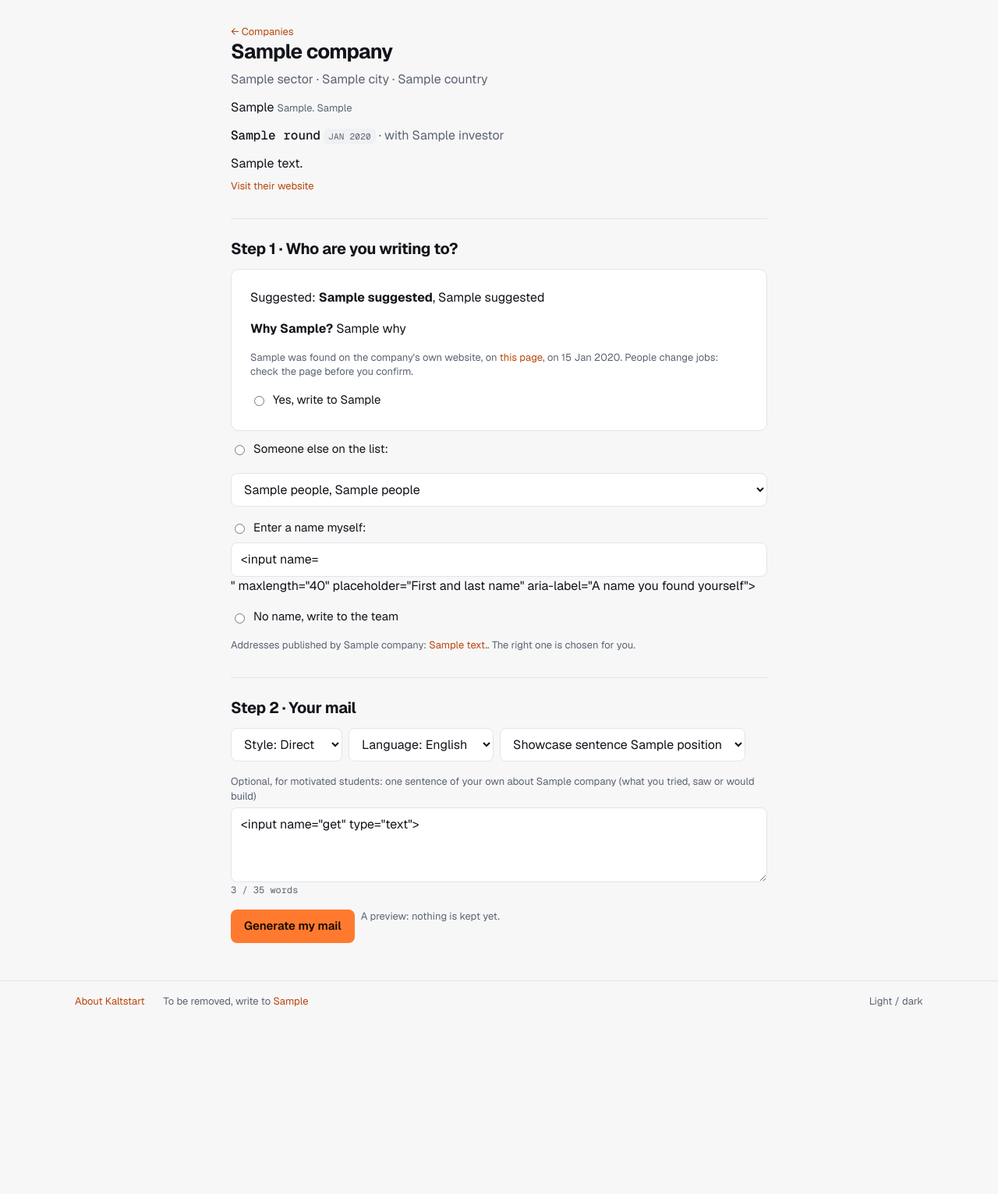
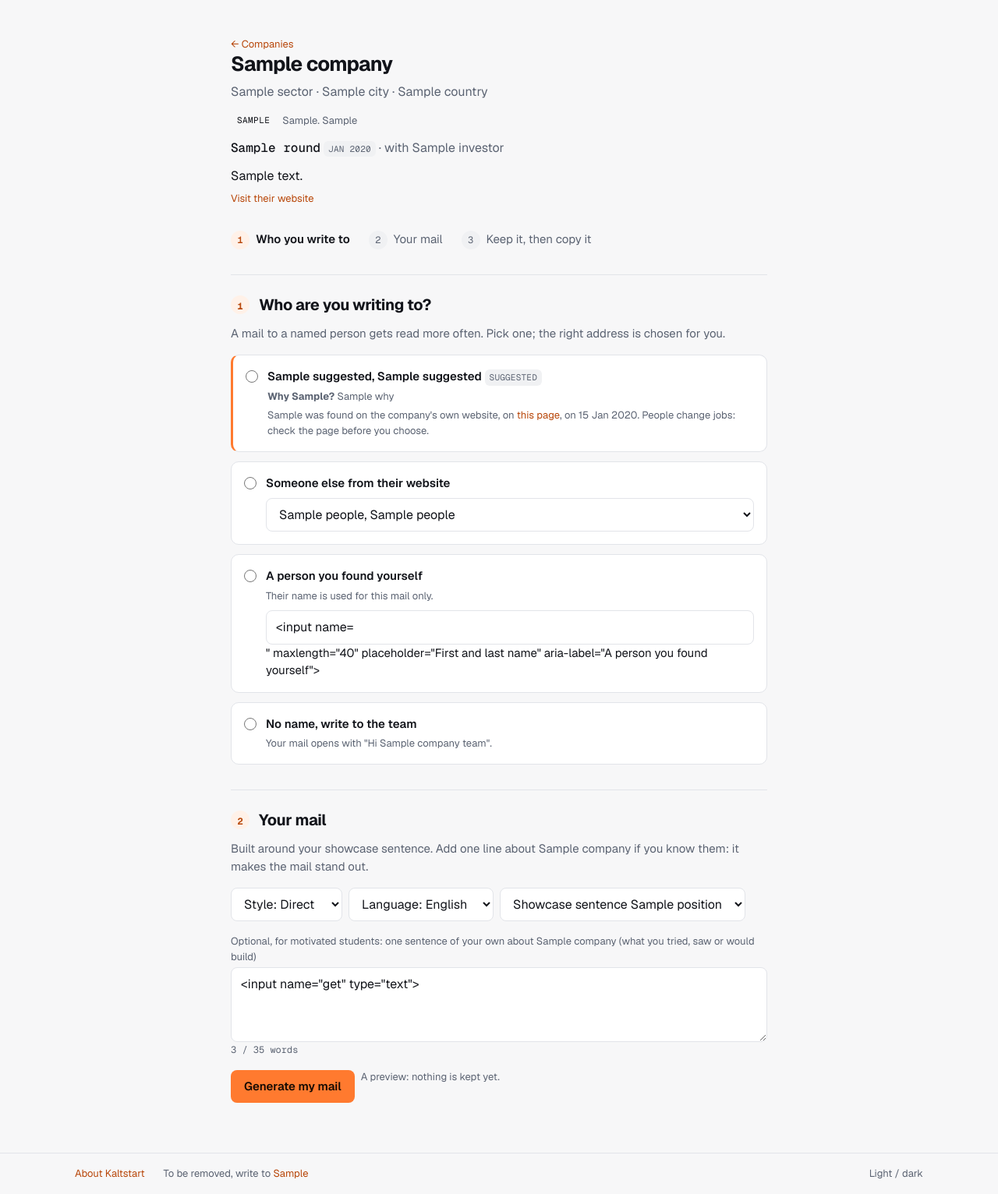
Before and after one commit to camilmechta/kaltstart, a Python web app: template src/kaltstart/api/templates/company.html in a window 1280 px wide. Shown: the part 48-1580 px from the top of the page at 78% size. Before the commit the page ends 1340 px from the top, so only its background shows below. Run offline with Jinja, Linux system fonts and the light colour scheme; the template is opened without the code that fills it: most values are stand-ins (such as "Sample title", 1, 10 or a date in 2020); form fields are guessed from the names that the template uses.

Commit message:
feat: livelier design with a second colour, clearer steps and choice cards

```diff
--- a/src/kaltstart/api/static/app.css
+++ b/src/kaltstart/api/static/app.css
@@ -11,6 +11,7 @@
   --bg: #0B0D12; --surface: #12151C; --surface-2: #1A1E27; --border: #252A35;
   --border-strong: #353B48; --text: #ECEEF3; --muted: #98A1B0; --faint: #6E7685;
   --primary: #FF7A2F; --on-primary: #140A03; --primary-dim: #7A4220; --link: #FF8A45;
+  --primary-soft: #33231F; --accent: #7CC4FF; --accent-soft: #212E3C;
   --success: #3DD68C; --warning: #F5B83D; --error: #FF6B6B;
   --shadow-menu: none;
 
@@ -32,6 +33,7 @@
     --bg: #F7F7F8; --surface: #FFFFFF; --surface-2: #F0F1F3; --border: #E2E4E9;
     --border-strong: #C9CDD5; --text: #12141A; --muted: #5B6372; --faint: #9AA1AD;
     --primary-dim: #FFD9C2; --link: #B8470A;
+    --primary-soft: #FFF1E8; --accent: #1D6FB8; --accent-soft: #EAF4FD;
     --success: #11804F; --warning: #9A6400; --error: #C72C2C;
     --shadow-menu: 0 8px 24px rgba(18, 20, 26, 0.12);
     color-scheme: light;
@@ -41,6 +43,7 @@
   --bg: #F7F7F8; --surface: #FFFFFF; --surface-2: #F0F1F3; --border: #E2E4E9;
   --border-strong: #C9CDD5; --text: #12141A; --muted: #5B6372; --faint: #9AA1AD;
   --primary-dim: #FFD9C2; --link: #B8470A;
+  --primary-soft: #FFF1E8; --accent: #1D6FB8; --accent-soft: #EAF4FD;
   --success: #11804F; --warning: #9A6400; --error: #C72C2C;
   --shadow-menu: 0 8px 24px rgba(18, 20, 26, 0.12);
   color-scheme: light;
@@ -58,7 +61,7 @@ a:hover { text-decoration: underline; }
 h1, h2, h3 { margin: 0; font-weight: 700; letter-spacing: -0.02em; }
 p { margin: 0; }
 .container { width: 100%; max-width: var(--content); margin: 0 auto;
-  padding: var(--space-6) var(--space-4) var(--space-7); }
+  padding: var(--space-7) var(--space-4) var(--space-8); }
 .narrow { max-width: 440px; }
 .column { max-width: var(--column); }
 .stack > * + * { margin-top: var(--space-4); }
@@ -146,8 +149,8 @@ fieldset { border: 0; padding: 0; margin: 0; }
 .filters input[type="search"] { flex: 1 1 220px; margin: 0; }
 .filters select { width: auto; margin: 0; }
 .rows { list-style: none; margin: 0; padding: 0; }
-.row { display: grid; grid-template-columns: 1.6fr 1.3fr 1fr 1fr; gap: var(--space-3);
-  align-items: center; padding: var(--space-3) 14px; margin-bottom: 6px;
+.row { display: grid; grid-template-columns: 1.6fr 1.3fr 1fr 1fr; gap: var(--space-4);
+  align-items: center; padding: var(--space-4) 18px; margin-bottom: var(--space-2);
   background: var(--surface); border: 1px solid var(--border); border-radius: var(--radius-lg);
   color: var(--text); transition: border-color 120ms, background-color 120ms; }
 a.row:hover { text-decoration: none; border-color: var(--border-strong); background: var(--surface-2); }
@@ -182,3 +185,46 @@ a.row:hover { text-decoration: none; border-color: var(--border-strong); backgro
 .status-positive_reply, .status-human_reply { color: var(--success); }
 
 @media (prefers-reduced-motion: reduce) { * { transition: none !important; } }
+
+/* --- livelier: second colour, sizes, kicker, steps, choice cards ------- */
+.kicker { font-family: var(--font-mono); font-size: var(--text-xs); text-transform: uppercase;
+  letter-spacing: 0.08em; color: var(--accent); margin-bottom: var(--space-2); }
+.size { display: inline-block; font-family: var(--font-mono); font-size: 11px; text-transform: uppercase;
+  letter-spacing: 0.04em; border-radius: var(--radius-sm); padding: 2px 7px; margin-right: var(--space-1);
+  border: 1px solid transparent; vertical-align: 1px; }
+.size-small { background: var(--primary-soft); color: var(--link); }
+.size-medium { background: var(--accent-soft); color: var(--accent); }
+.size-large { background: var(--surface-2); color: var(--text); border-color: var(--border-strong); }
+.legend { display: grid; grid-template-columns: repeat(3, 1fr); gap: var(--space-4);
+  margin: 0 0 var(--space-5); font-size: var(--text-sm); line-height: 18px; }
+.legend p { padding: var(--space-3); border: 1px solid var(--border); border-radius: var(--radius-lg); }
+@media (max-width: 720px) { .legend { grid-template-columns: 1fr; } }
+.contact-person { color: var(--accent); }
+.filter-check { margin: 0 var(--space-2); }
+
+.stepper { list-style: none; display: flex; gap: var(--space-5); flex-wrap: wrap; padding: 0;
+  margin: var(--space-6) 0 0; font-size: var(--text-md); color: var(--muted); }
+.stepper li { display: flex; align-items: center; gap: var(--space-2); }
+.step-number { display: inline-grid; place-items: center; width: 24px; height: 24px;
+  border-radius: var(--radius-full); font-family: var(--font-mono); font-size: var(--text-xs);
+  background: var(--surface-2); color: var(--muted); }
+.stepper [aria-current="step"] { color: var(--text); font-weight: 600; }
+.stepper [aria-current="step"] .step-number, .step-title .step-number {
+  background: var(--primary-soft); color: var(--link); }
+.stepper .done .step-number { background: var(--accent-soft); color: var(--accent); }
+.step-title { display: flex; align-items: center; gap: var(--space-3); }
+.step-help { color: var(--muted); font-size: var(--text-md); margin: 0 0 var(--space-4); max-width: 68ch; }
+
+.choices { display: grid; gap: var(--space-3); }
+.option-card { display: block; position: relative; background: var(--surface);
+  border: 1px solid var(--border); border-radius: var(--radius-lg); padding: var(--space-4) var(--space-4)
+  var(--space-4) 44px; color: var(--text); font-size: var(--text-md); cursor: pointer;
+  transition: border-color 120ms, background-color 120ms; }
+.option-card:hover { border-color: var(--border-strong); }
+.option-card input[type="radio"] { position: absolute; left: var(--space-4); top: 19px;
+  accent-color: var(--primary); width: 16px; height: 16px; margin: 0; }
+.option-card:has(input[type="radio"]:checked) { border-color: var(--primary); background: var(--primary-soft); }
+.option-card .option-title { font-weight: 600; }
+.option-card .option-detail { color: var(--muted); font-size: var(--text-sm); line-height: 20px; margin-top: var(--space-1); }
+.option-card select, .option-card input[type="text"] { margin-top: var(--space-2); }
+.suggested-card { border-left: 3px solid var(--primary); }
--- a/src/kaltstart/api/templates/companies.html
+++ b/src/kaltstart/api/templates/companies.html
@@ -1,6 +1,7 @@
 {% extends "base.html" %}
 {% block title %}Companies · Kaltstart{% endblock %}
 {% block content %}
+<p class="kicker">New rounds · Switzerland · Germany · Austria</p>
 <h1 class="title-xl">Who just raised money</h1>
 <p class="muted">{{ total }} {{ "company matches" if total == 1 else "companies match" }} your filters, newest rounds first. Each company takes at most 3 mails a month, so founders are not flooded.</p>
 <form method="get" action="/companies" class="filters" role="search">
@@ -35,7 +36,7 @@
     <div><span class="row-title">{{ c.name }}</span><div class="row-detail"><span class="size size-{{ c.size_category }}">{{ size_info[c.size_category][0] }}</span> {{ c.sector or '' }}</div></div>
     <div><span class="amount">{{ item.round }}</span><div class="row-detail mono">{{ c.round_date.strftime('%b %Y') }}</div></div>
     <div class="row-detail">{{ c.city or '' }}{% if c.city %} · {% endif %}{{ c.country }}</div>
-    <div class="row-detail">{% if item.last_slot %}<span class="last-slot">Last slot</span> · {% endif %}{{ item.contact }}</div>
+    <div class="row-detail">{% if item.last_slot %}<span class="last-slot">Last slot</span> · {% endif %}<span class="{{ 'contact-person' if item.contact == 'Person suggested' else '' }}">{{ item.contact }}</span></div>
   </a></li>
   {% endfor %}
 </ul>
--- a/src/kaltstart/api/templates/company.html
+++ b/src/kaltstart/api/templates/company.html
@@ -17,36 +17,52 @@
 <p class="notice notice-error" role="alert" style="margin-top:24px">{{ error }}{% if error_link %} <a href="{{ error_link }}">{{ 'Open your profile' if error_link == '/profile' else 'Open My mails' }}</a>{% endif %}</p>
 {% endif %}
 
-<form method="post" action="/companies/{{ company.id }}/preview">
+<ol class="stepper" aria-label="Steps">
+  <li class="{{ 'done' if preview else '' }}" {% if not preview %}aria-current="step"{% endif %}><span class="step-number">{{ '✓' if preview else '1' }}</span> Who you write to</li>
+  <li class="{{ 'done' if preview else '' }}"><span class="step-number">{{ '✓' if preview else '2' }}</span> Your mail</li>
+  <li {% if preview %}aria-current="step"{% endif %}><span class="step-number">3</span> Keep it, then copy it</li>
+</ol>
+
+<form method="post" action="/companies/{{ company.id }}/preview#preview">
   <input type="hidden" name="csrf" value="{{ csrf }}">
   <section class="step">
-    <h2 class="step-title">Step 1 · Who are you writing to?</h2>
+    <h2 class="step-title"><span class="step-number">1</span> Who are you writing to?</h2>
+    <p class="step-help">A mail to a named person gets read more often. Pick one; the right address is chosen for you.</p>
+    <div class="choices">
       {% if suggested %}
-    <div class="card stack">
-      <p>Suggested: <b>{{ suggested.name }}</b>, {{ suggested.title }}</p>
-      <p><b>Why {{ suggested.name.split()[0] }}?</b> {{ why }}</p>
-      <p class="small muted">{{ suggested.name.split()[0] }} was found on the company's own website, on <a href="{{ suggested.source_url }}" rel="noopener" target="_blank">this page</a>, on {{ suggested.read_at.strftime('%-d %b %Y') }}. People change jobs: check the page before you confirm.</p>
-      <label class="choice"><input type="radio" name="choice" value="suggested" {% if form.get('choice') == 'suggested' %}checked{% endif %}> Yes, write to {{ suggested.name.split()[0] }}</label>
-    </div>
+      <label class="option-card suggested-card">
+        <input type="radio" name="choice" value="suggested" {% if form.get('choice') == 'suggested' %}checked{% endif %}>
+        <span class="option-title">{{ suggested.name }}, {{ suggested.title }}</span> <span class="tag">Suggested</span>
+        <p class="option-detail"><b>Why {{ suggested.name.split()[0] }}?</b> {{ why }}</p>
+        <p class="option-detail">{{ suggested.name.split()[0] }} was found on the company's own website, on <a href="{{ suggested.source_url }}" rel="noopener" target="_blank">this page</a>, on {{ suggested.read_at.strftime('%-d %b %Y') }}. People change jobs: check the page before you choose.</p>
+      </label>
       {% endif %}
-    <div class="stack" style="margin-top:12px">
       {% if people %}
-      <label class="choice"><input type="radio" name="choice" value="other_on_list" {% if form.get('choice') == 'other_on_list' %}checked{% endif %}> Someone else on the list:</label>
-      <select name="person" aria-label="Someone else on the list">
+      <label class="option-card">
+        <input type="radio" name="choice" value="other_on_list" {% if form.get('choice') == 'other_on_list' %}checked{% endif %}>
+        <span class="option-title">Someone else from their website</span>
+        <select name="person" aria-label="Someone else from their website">
           {% for p in people %}<option value="{{ loop.index0 }}" {% if form.get('person') == loop.index0|string %}selected{% endif %}>{{ p.name }}, {{ p.title }}</option>{% endfor %}
         </select>
+      </label>
       {% endif %}
-      <label class="choice"><input type="radio" name="choice" value="typed" {% if form.get('choice') == 'typed' %}checked{% endif %}> Enter a name myself:</label>
-      <input type="text" name="typed_name" value="{{ form.get('typed_name', '') }}" maxlength="40" placeholder="First and last name" aria-label="A name you found yourself">
-      <label class="choice"><input type="radio" name="choice" value="team" {% if form.get('choice') == 'team' %}checked{% endif %}> No name, write to the team</label>
+      <label class="option-card">
+        <input type="radio" name="choice" value="typed" {% if form.get('choice') == 'typed' %}checked{% endif %}>
+        <span class="option-title">A person you found yourself</span>
+        <p class="option-detail">Their name is used for this mail only.</p>
+        <input type="text" name="typed_name" value="{{ form.get('typed_name', '') }}" maxlength="40" placeholder="First and last name" aria-label="A person you found yourself">
+      </label>
+      <label class="option-card">
+        <input type="radio" name="choice" value="team" {% if form.get('choice') == 'team' %}checked{% endif %}>
+        <span class="option-title">No name, write to the team</span>
+        <p class="option-detail">Your mail opens with "Hi {{ company.name }} team".</p>
+      </label>
     </div>
-    <p class="small muted" style="margin-top:12px">Addresses published by {{ company.name }}:
-      {% for e in emails %}<a href="{{ e.source_url }}" rel="noopener" target="_blank">{{ e.address }}</a>{% if not loop.last %}, {% endif %}{% endfor %}.
-      The right one is chosen for you.</p>
   </section>
 
   <section class="step">
-    <h2 class="step-title">Step 2 · Your mail</h2>
+    <h2 class="step-title"><span class="step-number">2</span> Your mail</h2>
+    <p class="step-help">Built around your showcase sentence. Add one line about {{ company.name }} if you know them: it makes the mail stand out.</p>
     <div class="filters" style="margin-top:0">
       <select name="style" aria-label="Style">
         {% for value, label in (('direct', 'Style: Direct'), ('round', 'Style: Round'), ('formal', 'Style: Formal')) %}<option value="{{ value }}" {% if style == value %}selected{% endif %}>{{ label }}</option>{% endfor %}
@@ -68,8 +84,9 @@
 </form>
 
 {% if preview %}
-<section class="step">
-  <h2 class="step-title">Step 3 · Keep it, then copy it</h2>
+<section class="step" id="preview">
+  <h2 class="step-title"><span class="step-number">3</span> Keep it, then copy it</h2>
+  <p class="step-help">Read it. Change the style or your sentence and generate again as often as you like. When it is right, keep it.</p>
   <div class="mail-preview">
     <div class="mail-label">To</div><div>{{ recipient.address }}</div>
     <div class="mail-label" style="margin-top:8px">Subject</div><div>{{ preview.subject }}</div>
```
Also changed, not shown: DESIGN.md (+24 -6 lines), tests/api/test_companies.py (+5 -0 lines), tests/api/test_company_page.py (+14 -0 lines). Lines whose indentation alone changed are shown as unchanged.
